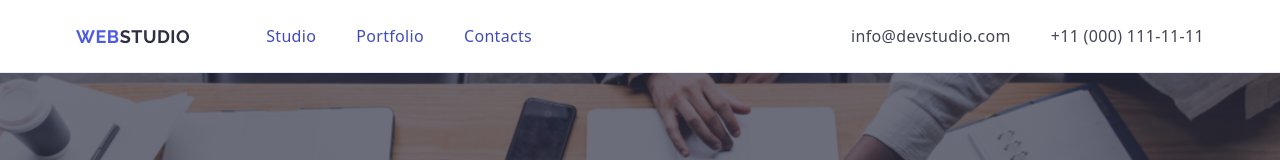
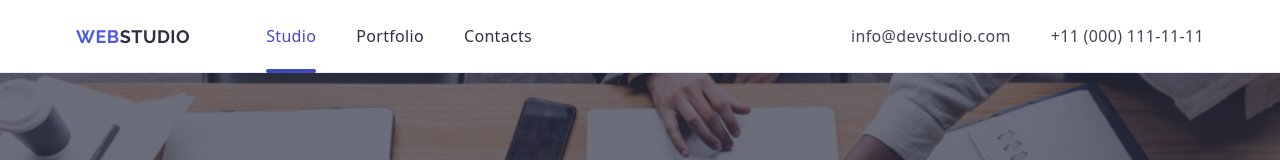
Before and after one commit to vnstyv/goit-markup-hw-04, a plain HTML site: page index.html in a window 1280 px wide. Shown: the top 160 px of the page. Drawn offline with nearby package versions, Linux system fonts and the light colour scheme.

Commit message:
edition.4.10

```diff
--- a/css/styles.css
+++ b/css/styles.css
@@ -97,16 +97,19 @@ body {
   display: block;
   transition: color 250ms cubic-bezier(0.4, 0, 0.2, 1);
   position: relative;
+}
+  .current{
   color: #404bbf;
-}
-.menu-head-current-link::after{
+  }
+  .current::after{
   content: '';
   position: absolute;
   left: 0;
   bottom: -1px;
   height: 4px;
   background-color: #404bbf;
-    border-radius: 2px;
+  border-radius: 2px;
+  width: 100%;
   }
 .contacts {
   background-color: #ffffff;
--- a/index.html
+++ b/index.html
@@ -33,7 +33,7 @@
           >
           <ul class="navigation-list list">
             <li>
-              <a href="#" class="menu-head-current-link link">Studio</a>
+             <a href="#" class="menu-head-current-link current link">Studio</a>
             </li>
             <li>
               <a href="#" class="menu-head-current-link link">Portfolio</a>
@@ -444,66 +444,71 @@
               />
               <p class="overlay">14 Stylish and User-Friendly App Design Concepts · Task
               Manager App · Calorie Tracker App · Exotic Fruit Ecommerce App · Cloud Storage App</p>
+            </div>
               <div class="portfolio-border">
                 <h3 class="project-name">Banking App</h3>
                 <p class="kind-of-project">App</p>
               </div>
-            </div>
             </li>
             <li class="project">
             <div class="project-wrapper">
             <img src="./images/payment.jpg" alt="cashless-payment-photo" width="360" />
               <p class="overlay">14 Stylish and User-Friendly App Design Concepts · Task
               Manager App · Calorie Tracker App · Exotic Fruit Ecommerce App · Cloud Storage App</p>
+            </div>
                 <div class="portfolio-border">
                 <h3 class="project-name">Cashless Payment</h3>
                 <p class="kind-of-project">Marketing</p>
                 </div>
-                </div>
+
                 </li>
             <li class="project">
               <div class="project-wrapper">
                   <img src="./images/meditation.jpg" alt="meditation-app-photo" width="360" />
                 <p class="overlay">14 Stylish and User-Friendly App Design Concepts · Task
                   Manager App · Calorie Tracker App · Exotic Fruit Ecommerce App · Cloud Storage App</p>
+                </div>
                 <div class="portfolio-border">
                 <h3 class="project-name">Meditation App</h3>
                 <p class="kind-of-project">App</p>
                 </div>
-              </div>
+
             </li>
             <li class="project">
               <div class="project-wrapper">
                 <img src="./images/taxi.jpg" alt="taxi-service-photo" width="360" />
                 <p class="overlay">14 Stylish and User-Friendly App Design Concepts · Task
                   Manager App · Calorie Tracker App · Exotic Fruit Ecommerce App · Cloud Storage App</p>
+                </div>
                 <div class="portfolio-border">
                 <h3 class="project-name">Taxi Service</h3>
                 <p class="kind-of-project">Marketing</p>
                 </div>
-              </div>
+
             </li>
             <li class="project">
               <div class="project-wrapper">
                 <img src="./images/screen.jpg" alt="screen-illustrations-photo" width="360" />
                 <p class="overlay">14 Stylish and User-Friendly App Design Concepts · Task
                   Manager App · Calorie Tracker App · Exotic Fruit Ecommerce App · Cloud Storage App</p>
+                </div>
                 <div class="portfolio-border">
                   <h3 class="project-name">Screen Illustrations</h3>
                   <p class="kind-of-project">Design</p>
                 </div>
-              </div>
+
             </li>
             <li class="project">
               <div class="project-wrapper">
                 <img src="./images/courses.jpg" alt="online-courses-photo" width="360" />
                 <p class="overlay">14 Stylish and User-Friendly App Design Concepts · Task
                   Manager App · Calorie Tracker App · Exotic Fruit Ecommerce App · Cloud Storage App</p>
+                </div>
                 <div class="portfolio-border">
                   <h3 class="project-name">Online Courses</h3>
                   <p class="kind-of-project">Marketing</p>
                 </div>
-              </div>
+
             </li>
           </ul>
         </div>
```
